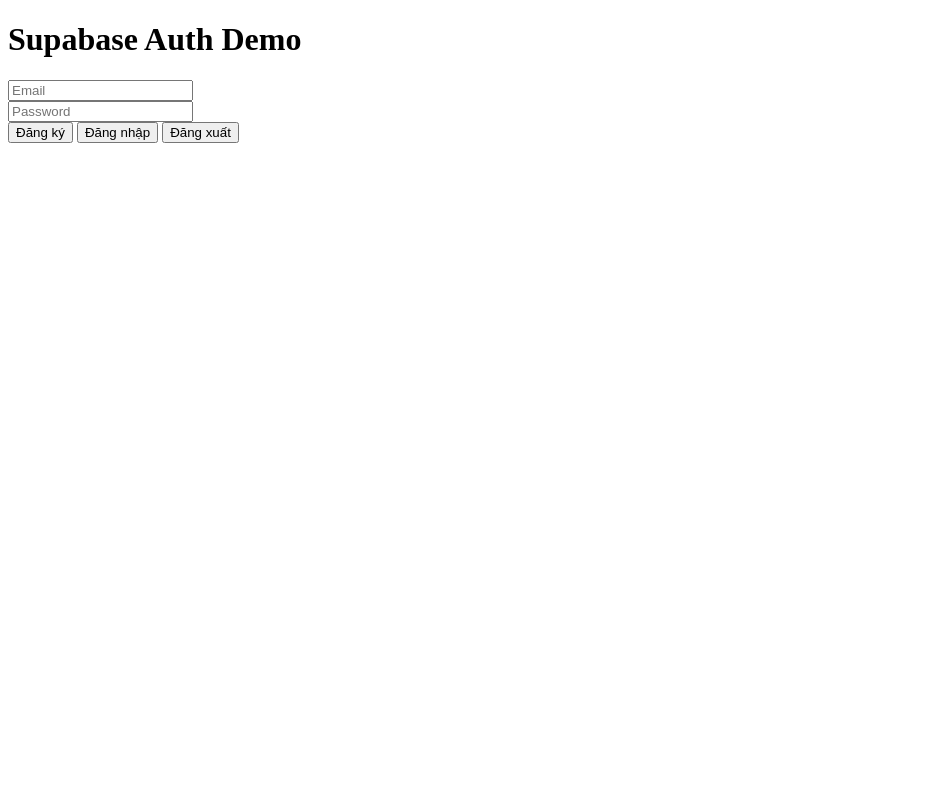
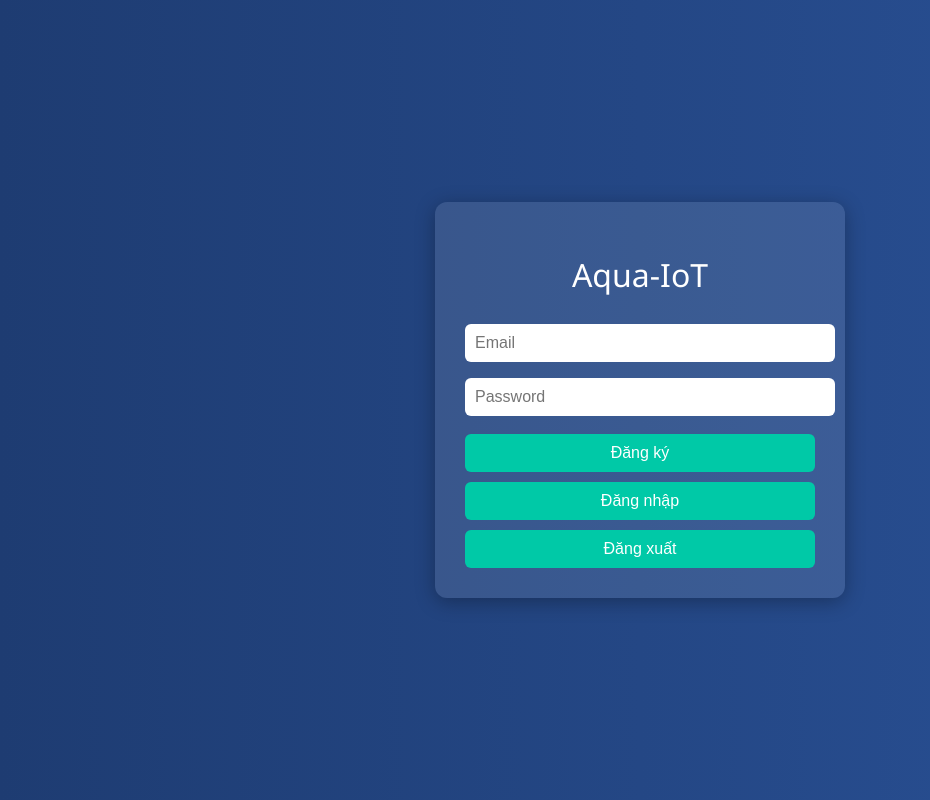
Before and after one commit to Quang465/aqua-iot, a plain HTML site: page index.html in a window 1280 px wide. Shown: the whole page, without its empty margins (0-930 px from the left). Drawn offline with nearby package versions, Linux system fonts and the light colour scheme.

Commit message:
Update index.html

```diff
--- a/index.html
+++ b/index.html
@@ -1,20 +1,70 @@
 <!DOCTYPE html>
-<html>
+<html lang="vi">
 <head>
-  <title>Supabase Auth</title>
+  <meta charset="UTF-8" />
+  <meta name="viewport" content="width=device-width, initial-scale=1.0"/>
+  <title>Aqua-IoT Login</title>
   <script src="https://cdn.jsdelivr.net/npm/@supabase/supabase-js"></script>
+  <style>
+    body {
+      font-family: 'Segoe UI', sans-serif;
+      background: linear-gradient(to right, #1e3c72, #2a5298);
+      color: #fff;
+      display: flex;
+      justify-content: center;
+      align-items: center;
+      height: 100vh;
+      margin: 0;
+    }
+    .container {
+      background: rgba(255, 255, 255, 0.1);
+      padding: 30px;
+      border-radius: 12px;
+      box-shadow: 0 4px 20px rgba(0, 0, 0, 0.3);
+      width: 100%;
+      max-width: 350px;
+      text-align: center;
+    }
+    h1 {
+      margin-bottom: 20px;
+      font-weight: 400;
+    }
+    input {
+      width: 100%;
+      padding: 10px;
+      margin: 8px 0;
+      border: none;
+      border-radius: 6px;
+      font-size: 16px;
+    }
+    button {
+      width: 100%;
+      padding: 10px;
+      margin-top: 10px;
+      background-color: #00c9a7;
+      border: none;
+      border-radius: 6px;
+      font-size: 16px;
+      color: white;
+      cursor: pointer;
+      transition: 0.3s;
+    }
+    button:hover {
+      background-color: #00b89c;
+    }
+  </style>
 </head>
 <body>
-  <h1>Supabase Auth Demo</h1>
-
-  <input type="email" id="email" placeholder="Email"><br>
-  <input type="password" id="password" placeholder="Password"><br>
-  <button onclick="register()">Đăng ký</button>
-  <button onclick="login()">Đăng nhập</button>
-  <button onclick="logout()">Đăng xuất</button>
+  <div class="container">
+    <h1>Aqua-IoT</h1>
+    <input type="email" id="email" placeholder="Email" />
+    <input type="password" id="password" placeholder="Password" />
+    <button onclick="register()">Đăng ký</button>
+    <button onclick="login()">Đăng nhập</button>
+    <button onclick="logout()">Đăng xuất</button>
+  </div>
 
   <script>
-    // Đổi tên biến client thành supabaseClient
     const supabaseClient = supabase.createClient(
       'https://njqsbtgaozxaflbwdgao.supabase.co',
       'eyJhbGciOiJIUzI1NiIsInR5cCI6IkpXVCJ9.eyJpc3MiOiJzdXBhYmFzZSIsInJlZiI6Im5qcXNidGdhb3p4YWZsYndkZ2FvIiwicm9sZSI6ImFub24iLCJpYXQiOjE3NTMxNTU1ODksImV4cCI6MjA2ODczMTU4OX0.vB82aJYttyvRALjRJAtnHNa7YYqgkT7ut3ApqHxlQUQ'
@@ -23,16 +73,16 @@
     async function register() {
       const email = document.getElementById('email').value;
       const password = document.getElementById('password').value;
-      const { data, error } = await supabaseClient.auth.signUp({ email, password });
-      if (error) alert('Đăng ký lỗi: ' + error.message);
-      else alert('Đăng ký thành công!');
+      const { error } = await supabaseClient.auth.signUp({ email, password });
+      if (error) alert('Lỗi đăng ký: ' + error.message);
+      else alert('Đăng ký thành công! Vui lòng kiểm tra email xác thực.');
     }
 
     async function login() {
       const email = document.getElementById('email').value;
       const password = document.getElementById('password').value;
-      const { data, error } = await supabaseClient.auth.signInWithPassword({ email, password });
-      if (error) alert('Đăng nhập lỗi: ' + error.message);
+      const { error } = await supabaseClient.auth.signInWithPassword({ email, password });
+      if (error) alert('Lỗi đăng nhập: ' + error.message);
       else alert('Đăng nhập thành công!');
     }
 
```
